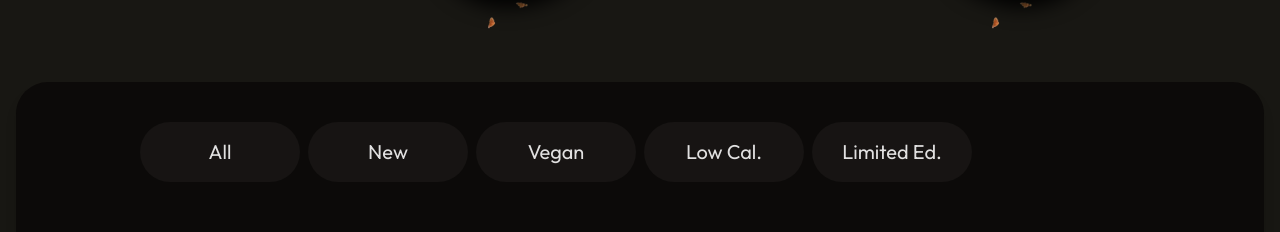
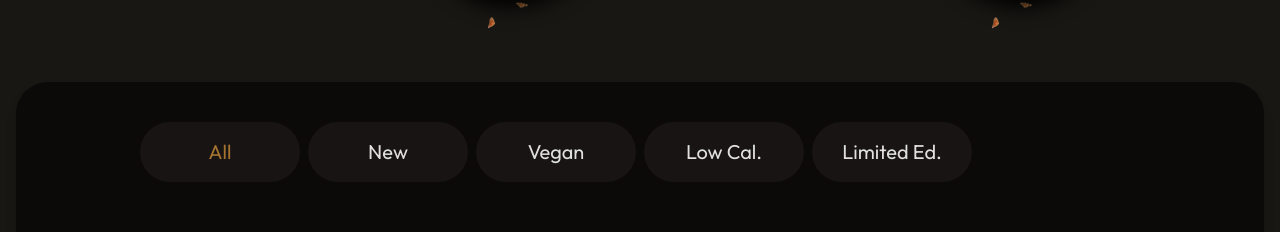
Before and after one commit to michelezedda/cookie, a React (Vite) app: page / in a window 1280 px wide. Shown: the part 910-1142 px from the top of the page. Built offline with nearby package versions, Linux system fonts and the light colour scheme; a web font is replaced by a local one.

Commit message:
highlight the current category’s button

```diff
--- a/src/components/categories/CategorySelection.tsx
+++ b/src/components/categories/CategorySelection.tsx
@@ -12,7 +12,11 @@ gsap.registerPlugin(ScrollTrigger);
 
 const CategorySelection = () => {
   // Store currently selected category component
-  const [selectedCategory, setSelectedCategory] = useState(<AllCookies />);
+  const [selectedCategory, setSelectedCategory] = useState({
+    id: 0,
+    title: "All",
+    component: <AllCookies />,
+  });
   // List of categories with titles and components
   const categories = [
     { id: 0, title: "All", component: <AllCookies /> },
@@ -60,8 +64,16 @@ const CategorySelection = () => {
           {categories.map((category) => (
             <li
               key={category.id}
-              className="flex justify-center cursor-pointer p-4 rounded-4xl w-40 bg-stone-900/70 hover:text-[#a57431] hover:brightness-110 duration-300 active:scale-98"
-              onClick={() => setSelectedCategory(category.component)}
+              className={`flex justify-center cursor-pointer p-4 rounded-4xl w-40 bg-stone-900/70 hover:text-[#a57431] hover:brightness-110 duration-300 active:scale-98 ${
+                selectedCategory.id === category.id && "text-[#a57431]"
+              }`}
+              onClick={() =>
+                setSelectedCategory({
+                  id: category.id,
+                  title: category.title,
+                  component: category.component,
+                })
+              }
             >
               {category.title}
             </li>
@@ -69,7 +81,7 @@ const CategorySelection = () => {
         </ul>
       </nav>
       {/* Render the selected category component */}
-      <div className="py-10">{selectedCategory}</div>
+      <div className="py-10">{selectedCategory.component}</div>
     </section>
   );
 };
```
